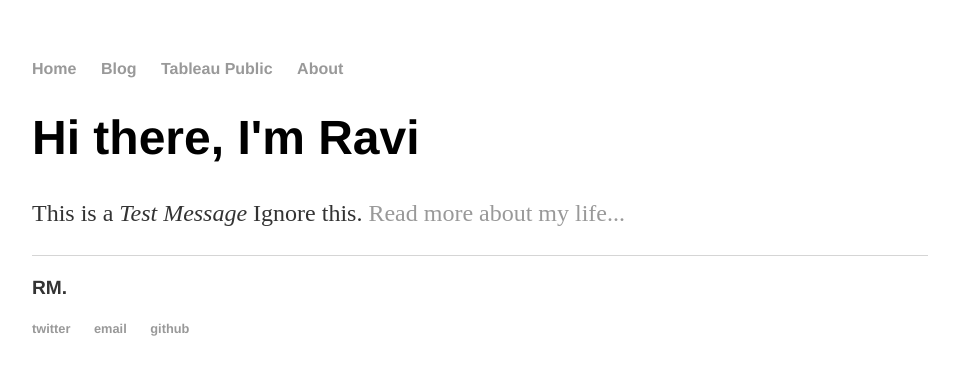
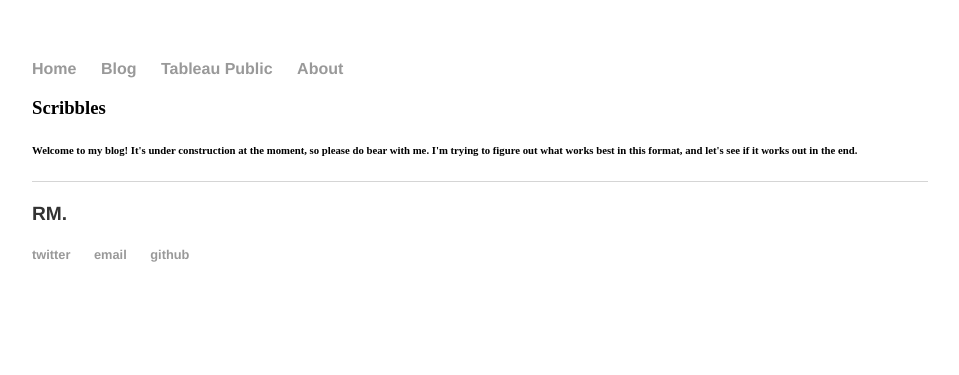
Before and after one commit to scribblr42/scribbles.github.io, a Jekyll site: the page built from index.html, in a window 1280 px wide. Shown: the top 375 px of the page, without its empty margins (160-1119 px from the left). Built offline with Jekyll 4.4.1, drawn with Linux system fonts in a browser that asks for light colours.

Commit message:
Update index.html

```diff
--- a/index.html
+++ b/index.html
@@ -3,6 +3,6 @@ layout: default
 title: Scribbles
 ---
 <div class="blurb">
-	<h1>Hi there, I'm Ravi</h1>
-	<p>This is a <em>Test Message</em> Ignore this. <a href="/about">Read more about my life...</a></p>
+	<h3>Scribbles</h3>
+	<h6>Welcome to my blog! It's under construction at the moment, so please do bear with me. I'm trying to figure out what works best in this format, and let's see if it works out in the end.</h>
 </div><!-- /.blurb -->
```
